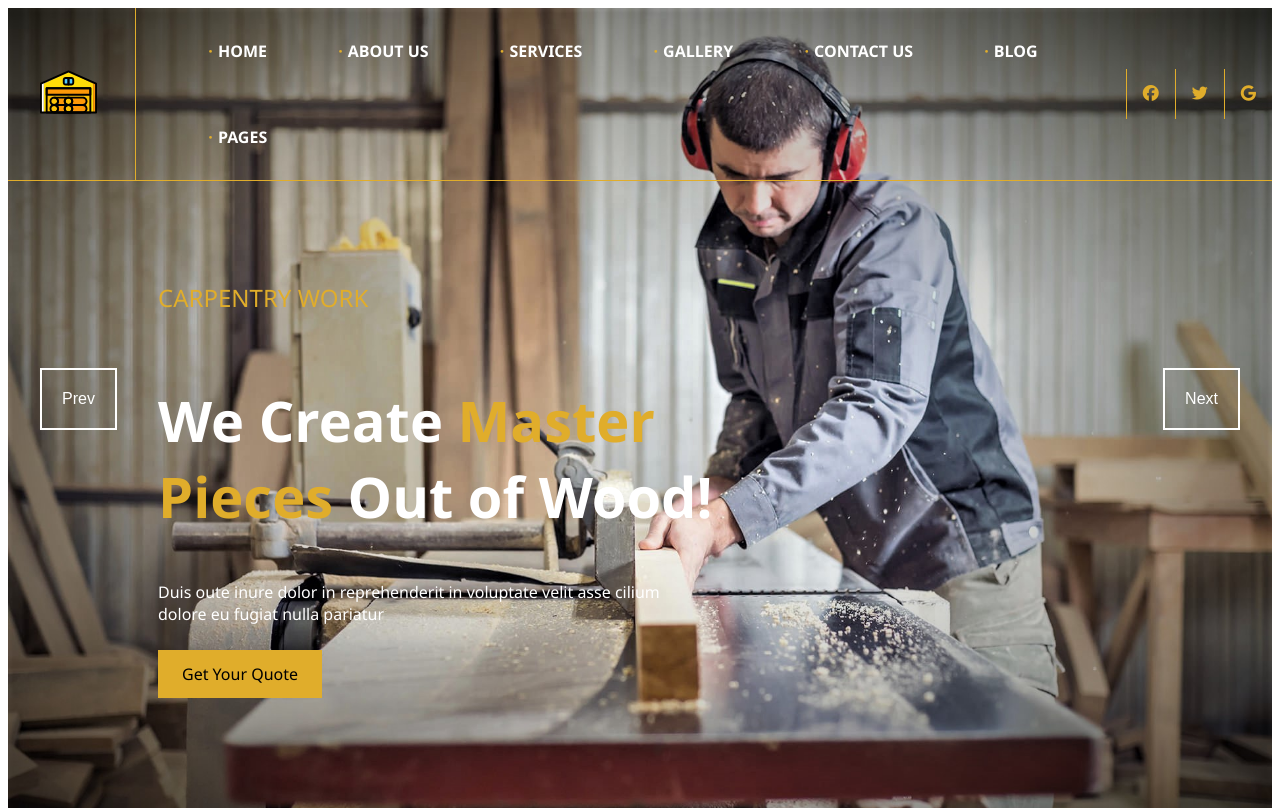
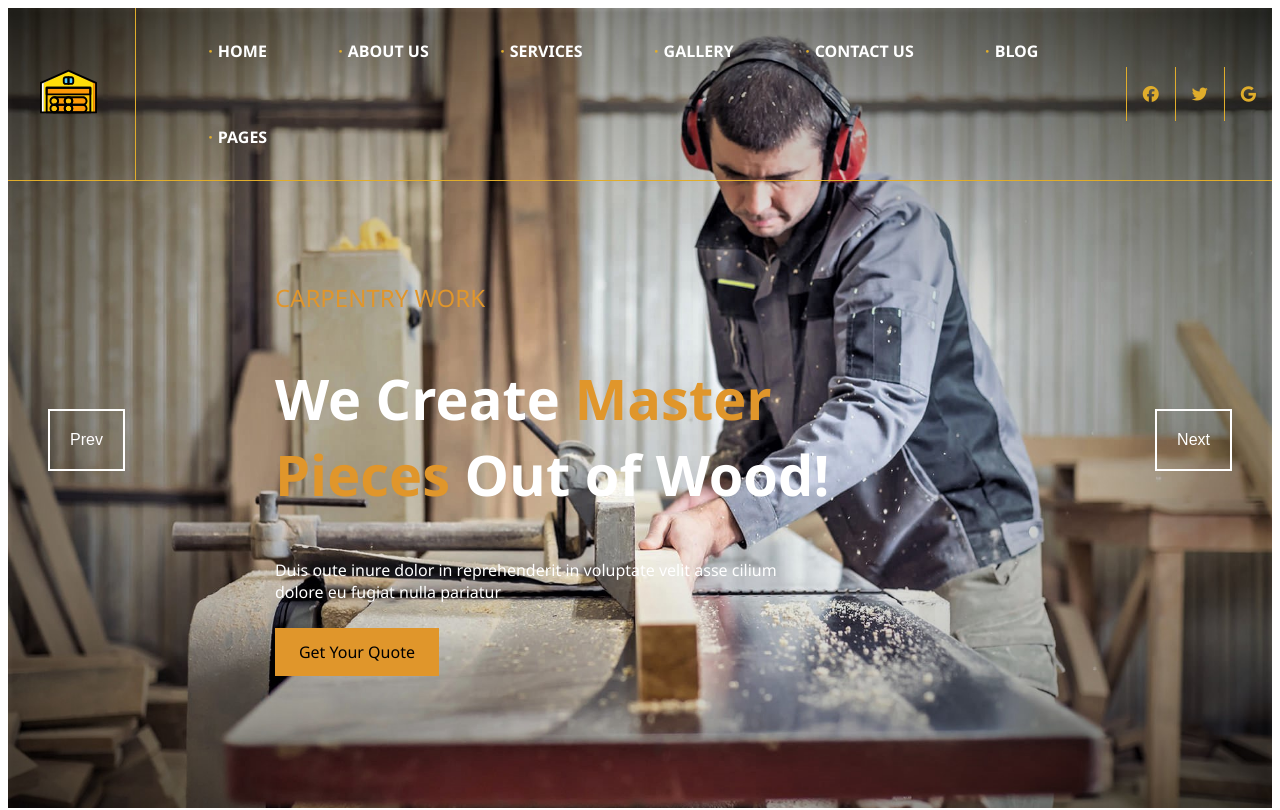
Before and after one commit to Beisuan/Masterskaya-landing, a plain HTML site: page index.html in a window 1280 px wide. Shown: the top 810 px of the page. Drawn offline with Linux system fonts and the light colour scheme.

Commit message:
fixed: all comments

```diff
--- a/css/about.css
+++ b/css/about.css
@@ -1,5 +1,4 @@
 .about{
-    font-family:'Segoe UI', Tahoma, Geneva, Verdana, sans-serif;
     text-align: center;
 }
 .about h2{
@@ -8,10 +7,10 @@
     padding-left: 3em;
     padding-right: 3em;
     padding-top:1em;
-    color: rgb(64, 44, 17);
+    color: #402c11;
 }
 .about b{
-    color: rgba(202, 175, 24, 0.897);
+    color: #cfb72f;
     font-size: 1.5em;
 }
 .about p{
@@ -33,7 +32,7 @@
     text-decoration: none;
 }
 .about a:hover {
-    background-color: rgb(0, 0, 0);
-    color: rgb(255, 255, 255);
+    background-color: black;
+    color: white;
     cursor: pointer;
   }
--- a/css/karusel-style.css
+++ b/css/carousel-style.css
@@ -1,24 +1,24 @@
-.karusel b{
+.carousel b{
     font-size: 1.5em;
     font-weight: 500;
-    color:rgb(224, 173, 43);
+    color:#e0962b;
     padding-left: 150px;
 }
-.karusel p{
+.carousel p{
     color:white;
     padding-left: 150px;
 }
-.karusel h1{
+.carousel h1{
     font-size: 3.5em;
     color: white;
     padding-left: 150px;
 }
 .colored{
-    color:rgb(224, 173, 43);
+    color:#e0962b;
 }
-.karusel a{
+.carousel a{
     color: black;
-    background-color:rgb(224, 173, 43);
+    background-color:#e0962b;
     font-size:1em;
     padding-top: 0.8em;
     padding-bottom: 0.8em;
@@ -27,13 +27,14 @@
     text-decoration: none;
     margin-left: 150px;
 }
-.karusel a:hover{
-    background-color: rgb(224, 150, 43);
+.carousel a:hover{
+    background-color: #e0962b;
 }
-.karusel{
+.carousel{
     margin-top:100px;
     text-align: left;
-    font-family:'Segoe UI', Tahoma, Geneva, Verdana, sans-serif;
+    display:grid;
+    grid-template-columns: 1fr 10fr 1fr ;
 }
 button{
     background-color: transparent;
@@ -44,24 +45,23 @@ button{
     margin-top: 8em;
 }
 button:hover {
-    background-color: rgb(255, 255, 255, 0.3);
+    background-color: rgb(255, 255, 255, 0.1);
     border: 2px solid black;
     color: black;
     cursor: pointer;
   }
-.leftbtn{
+.btn-left{
     left:0;
-    position: absolute;;
     margin-left:40px;
     top: 30%;
 }
-.rightbtn{
+.btn-right{
     right: 0;
-    position: absolute;
     margin-right: 40px;
     top: 30%;
 }
-.buttons-karusel{
+.carousel-buttons{
     display:flex;
-    justify-content: space-between;
+    height: 50%;
+    align-items: center;
 }
--- a/css/header-style.css
+++ b/css/header-style.css
@@ -1,12 +1,10 @@
-
+body{
+    font-family:'Segoe UI', Tahoma, Geneva, Verdana, sans-serif;
+}
 header{
-    top: 0;
-    left: 0;
-    right: 0;
-    /*width: 100vw;*/
+    position: relative;
     height: 100vh;
     background-image: url("/photos/man.jpg");
-    /*background-position: center;*/
     background-repeat: no-repeat;
     background-size: cover;
 }
@@ -18,18 +16,17 @@ nav{
     justify-content: space-between;
 }
 .menu a:hover {
-    color: rgb(224, 173, 43);
+    color: #e0ad2b;
   }
 .menu{
     list-style: none;
     height: inherit;
-    /*width: 70vw;*/
     margin-left: 0;
     margin-right: 0;
     margin-bottom: 0;
     margin-top: 0;
     border-left: 1px solid transparent;
-    border-color: rgb(224, 173, 43);
+    border-color: #e0ad2b;
 }
 .menu li{
     display: inline-block;
@@ -42,12 +39,11 @@ nav{
     padding: 2em;
     font-weight: bold;
     color: white;
-    font-family:'Segoe UI', Tahoma, Geneva, Verdana, sans-serif;
 }
 .menu li a::before{
     content:"·";
     padding-right: 5px;
-    color: rgb(224, 173, 43);
+    color: #e0ad2b;
     font-weight: 900;
     font-size: 1em;
 }
@@ -73,12 +69,12 @@ nav{
     padding: 1em;
     height: 100%;
     border-left: 1px solid transparent;
-    border-color: rgb(224, 173, 43);
-    color: rgb(224, 173, 43);
+    border-color: #e0ad2b;
+    color: #e0ad2b;
 }
 .iconsnav a i{
     font-size: 1em;
 }
 .iconsnav a:hover{
-    color:rgb(224, 150, 43);
+    color:#e0962b;
 }
--- a/index.html
+++ b/index.html
@@ -4,7 +4,7 @@
     <meta charset="UTF-8">
     <meta name="viewport" content="width=device-width, initial-scale=1.0">
     <link rel="stylesheet" href="css/header-style.css">
-    <link rel="stylesheet" href="css/karusel-style.css">
+    <link rel="stylesheet" href="css/carousel-style.css">
     <link rel="stylesheet" href="css/about.css">
     <title>Document</title>
 </head>
@@ -31,26 +31,30 @@
                 <a href="#"><i class="fa-brands fa-google"></i></a>
             </div>
         </nav>
-        <section class="karusel">
-            <div class="buttons-karusel">
-                <button type="button" class="rightbtn">Next</button>
-                <button type="button" class="leftbtn">Prev</button>
+        <section class="carousel">
+            <div class="carousel-buttons">
+                <button type="button" class="btn-left">Prev</button>
             </div>
-            <b>CARPENTRY WORK</b><br><br>
-            <h1>We Create <span class="colored">Master <br> Pieces</span> Out of Wood!</h1>
-            <p>Duis oute inure dolor in reprehenderit in voluptate velit asse cilium<br> dolore eu fugiat nulla pariatur<br><br></p>
-            <a href="#">Get Your Quote</a>
+            <div class="carousel-text">
+                <b>CARPENTRY WORK</b>
+                <h1>We Create <span class="colored">Master <br> Pieces</span> Out of Wood!</h1>
+                <p>Duis oute inure dolor in reprehenderit in voluptate velit asse cilium<br> dolore eu fugiat nulla pariatur<br><br></p>
+                <a href="#">Get Your Quote</a>
+            </div>
+            <div class="carousel-buttons">
+                <button type="button" class="btn-right">Next</button>
+            </div>
         </section>
     </header>
     <main>
         <section class="about">
             <h2>We design and manufacture high quality and innovative WoodArt products.</h2>
             <b>Over 35 years experience in industry</b>
-            <p>Еs fpdoer sapo fksl alwmf inf, fe afl;e in fodke alngek asfkel qpqfk mkdgslmk
-                fdsfew asfew ewt .baba boidsfs dsfds fsdf dsfsdfs. dfsd
-                fdsfdsf sdfds fsdfd sfd. sfdsf ew;.kg mf;gm qeqpw, grnejw gjngrdas sdf fdskj fajl
-                asdkl, asdl wqeko, skdnads dklqw l ndlw askjd lka asd asqwe sadafsafas
-                fasfl lfewfel;w aslkfla rekrow sadmr rq.wormq sd sad rew abobi rjqeqf gw grwt aswnqr af and fabo aboi.</p>
+            <p> Tempor voluptate eiusmod non laborum ullamco consequat. Dolore mollit laborum reprehenderit irure non.
+                Occaecat magna consequat ut ullamco aliqua laboris eiusmod commodo. Esse officia velit eu ea magna do.
+                Tempor consequat commodo officia velit nulla in occaecat do exercitation laborum eu. Ut officia exercitation
+                fugiat id in aliqua culpa sunt nisi occaecat dolor ut.
+            </p>
             <a href="#">ABOUT US</a>
         </section>
         <section class="furnitures">
@@ -60,7 +64,7 @@
                 <li><h3>Wooden Furniture</h3><p>Что-то на Китайском</p><a href="#">READ MORE</a></li>
             </ul>
         </section>
-        <section class="prichini">
+        <section class="reasons">
             <h2>Why Choose WoodArt</h2>
             <img src="#" alt="Жэнщина">
             <b>Superior Quality</b>
@@ -126,7 +130,7 @@
     <img src="#" alt="Facebook">
     <img src="#" alt="Twitter">
     <img src="#" alt="Google">
-    <ul>
+    <div class="footer-nav">
         <li>
             <h3>Navigation</h3>
             <ul>
@@ -157,7 +161,7 @@
                 <li><img src="#" alt="#"><a href="#">info@woodart.com</a></li>
             </ul>
         </li>
-    </ul>
+    </div>
 </footer>
 <script src="jquery/jquery-3.7.1.min.js"></script>
 <script src="js/script.js"></script>
```
